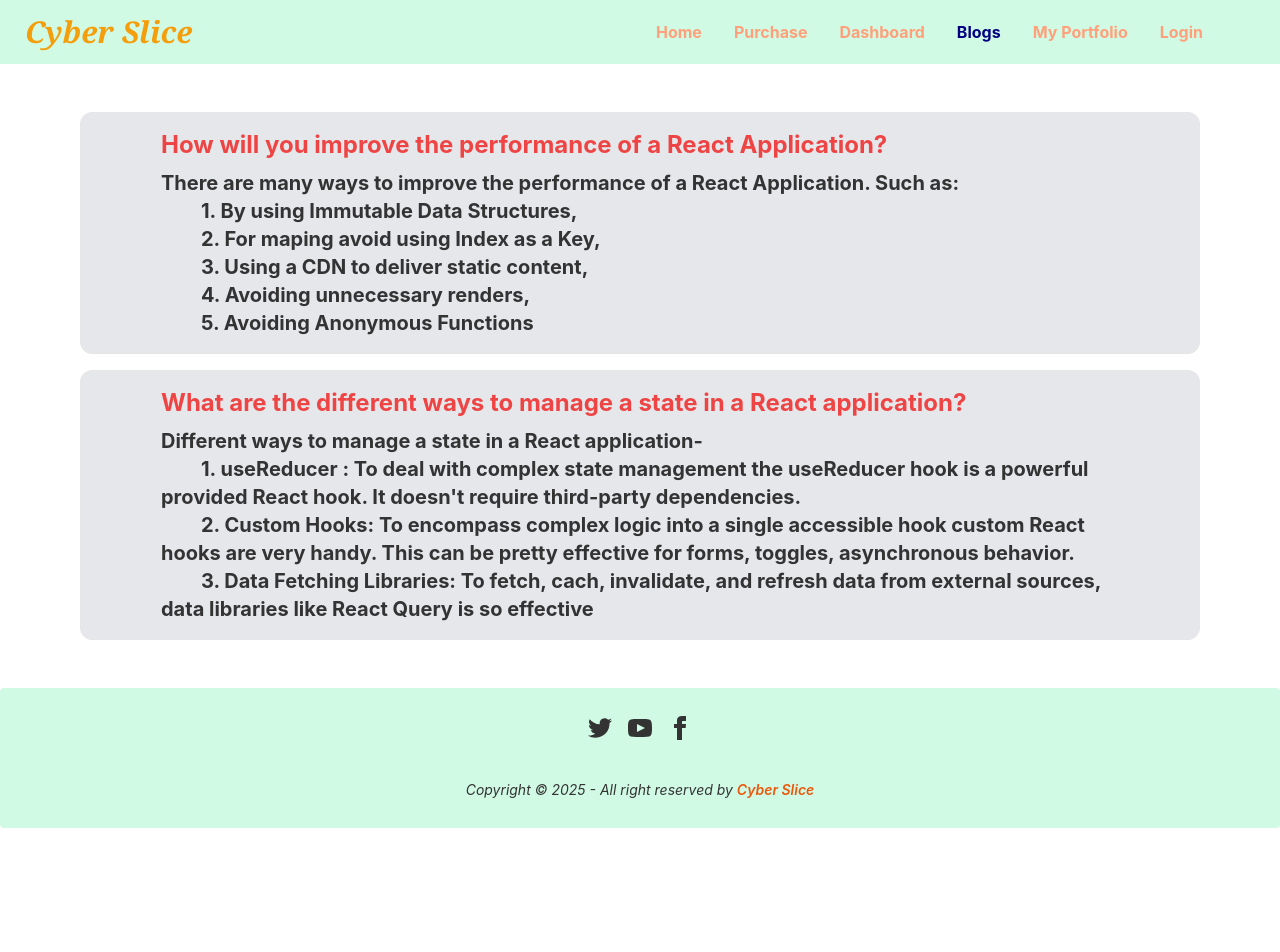
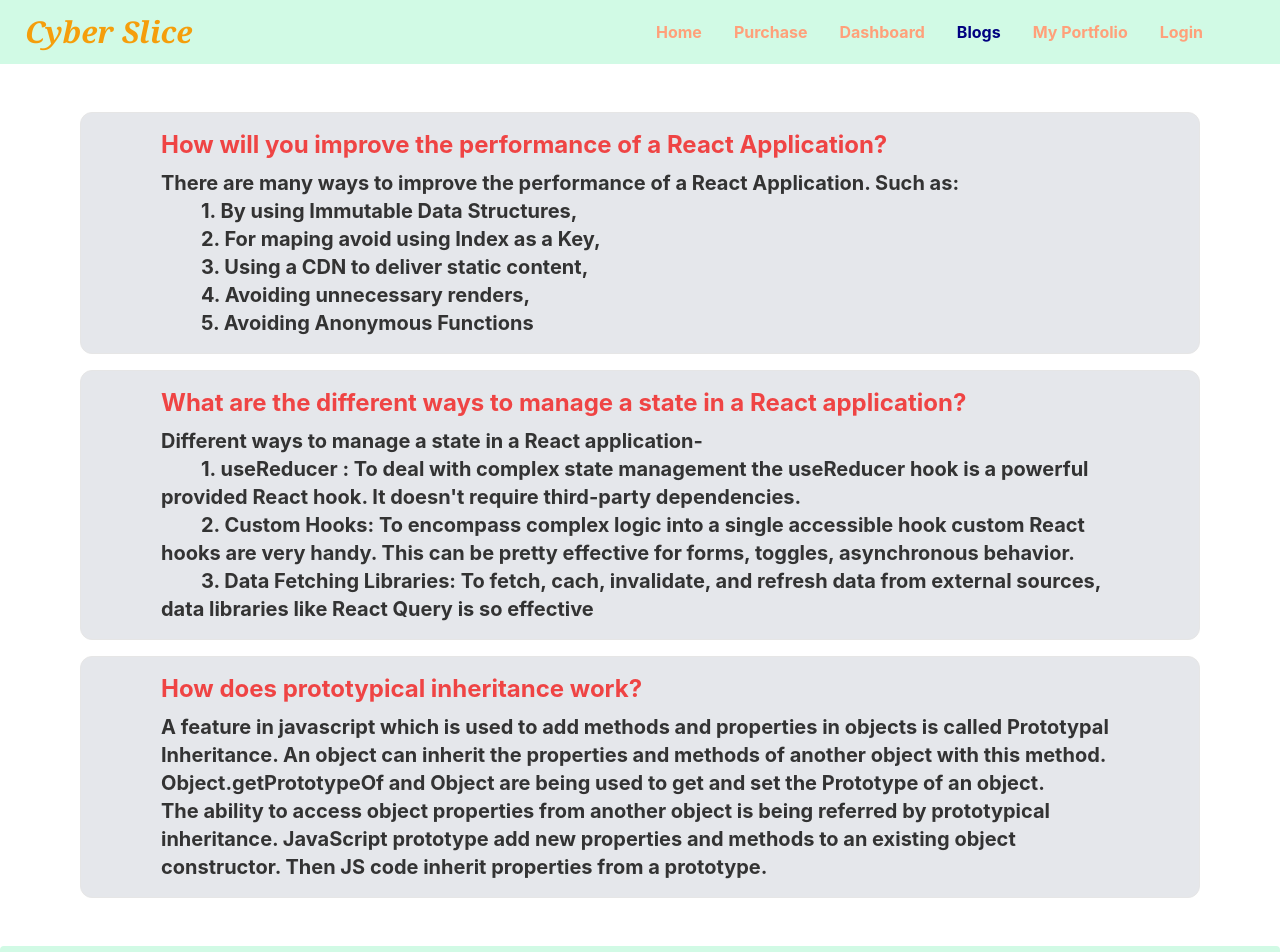
Before and after one commit to nahidahmed02/cyber-slice, a React (Create React App) app: page /blogs in a window 1280 px wide. Shown: the top 952 px of the page. Before the commit the page ends 828 px from the top, so only its background shows below. Built offline with nearby package versions, Linux system fonts and the light colour scheme.

Commit message:
answer of third question

```diff
--- a/src/Pages/Blogs/Blogs.js
+++ b/src/Pages/Blogs/Blogs.js
@@ -24,6 +24,13 @@ const Blogs = () => {
                     <span className='ml-10'>3. Data Fetching Libraries:   To fetch, cach, invalidate, and refresh data from external sources, data libraries like React Query is so effective</span>
                 </p>
             </div>
+
+            <div className='card-bordered rounded-xl bg-gray-200 lg:px-20 lg:py-4 mb-4'>
+                <h2 className='text-2xl font-bold text-red-500'>How does prototypical inheritance work?</h2>
+                <p className='text-xl font-bold mt-2'>A feature in javascript which is used to add methods and properties in objects is called Prototypal Inheritance. An object can inherit the properties and methods of another object with this method. Object.getPrototypeOf and Object are being used to get and set the Prototype of an object.
+                    <br />
+                    The ability to access object properties from another object is being referred by prototypical inheritance. JavaScript prototype add new properties and methods to an existing object constructor. Then JS code inherit properties from a prototype.</p>
+            </div>
         </div>
     );
 };
```
